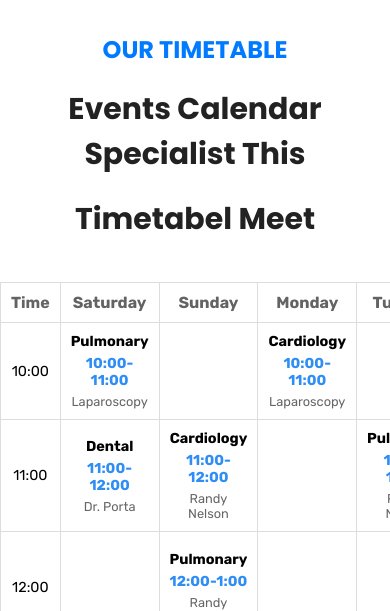
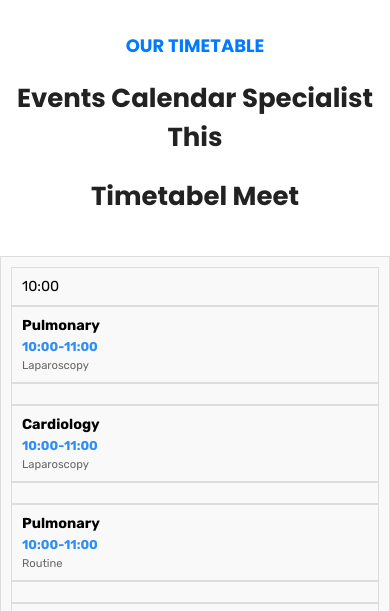
Before and after one commit to quynh150105/HIT15_BTL_Web_Nhom3, a plain HTML site: page pages/Timetable/index.html in a window 390 px wide. Shown: the part 211-822 px from the top of the page. Drawn offline with Linux system fonts and the light colour scheme.

Commit message:
them responsive

```diff
--- a/pages/Doctor_details/index.html
+++ b/pages/Doctor_details/index.html
@@ -11,6 +11,7 @@
   <link rel="stylesheet"
     href="https://fonts.googleapis.com/css2?family=Rubik:ital,wght@0,300..900;1,300..900&display=swap">
   <link rel="stylesheet" href="style.css">
+  <link rel="stylesheet" href="responsive.css">
 </head>
 
 <body>
--- a/pages/Doctor_details/responsive.css
+++ b/pages/Doctor_details/responsive.css
@@ -0,0 +1,113 @@
+/* Responsive cho màn hình nhỏ hơn 1200px */
+@media (max-width: 1200px) {
+    section {
+      padding: 20px 150px;
+    }
+
+    .profile-details h2 {
+      font-size: 30px;
+    }
+
+    .profile-details p {
+      font-size: 18px;
+    }
+  }
+
+  /* Responsive cho màn hình nhỏ hơn 992px */
+  @media (max-width: 992px) {
+    section {
+      padding: 20px 80px;
+    }
+
+    .main1 {
+      flex-direction: column;
+      align-items: center;
+      text-align: center;
+    }
+
+    .left {
+      width: 80%;
+    }
+
+    .right {
+      width: 100%;
+      padding-left: 0;
+      margin-top: 20px;
+    }
+
+    .info-grid {
+      grid-template-columns: 1fr;
+    }
+
+    .main3 {
+      grid-template-columns: 1fr;
+    }
+  }
+
+  /* Responsive cho màn hình nhỏ hơn 768px */
+  @media (max-width: 768px) {
+    section {
+      padding: 20px 30px;
+    }
+
+    .profile-details h2 {
+      font-size: 26px;
+    }
+
+    .profile-details p {
+      font-size: 16px;
+    }
+
+    .info-item {
+      flex-direction: column;
+      text-align: center;
+    }
+
+    .team-container {
+      grid-template-columns: 1fr 1fr;
+    }
+
+    .team-member h3 {
+      font-size: 1rem;
+    }
+
+    .team-member p {
+      font-size: 0.85rem;
+    }
+  }
+
+  /* Responsive cho màn hình nhỏ hơn 576px */
+  @media (max-width: 576px) {
+    section {
+      padding: 10px;
+    }
+
+    .main1 {
+      flex-direction: column;
+    }
+
+    .left {
+      width: 100%;
+    }
+
+    .profile-details h2 {
+      font-size: 22px;
+    }
+
+    .profile-details p {
+      font-size: 14px;
+    }
+
+    .info-grid {
+      grid-template-columns: 1fr;
+    }
+
+    .team-container {
+      grid-template-columns: 1fr;
+    }
+
+    .team-member img {
+      height: 150px;
+      object-fit: cover;
+    }
+  }
--- a/pages/Doctor_details/style.css
+++ b/pages/Doctor_details/style.css
@@ -210,6 +210,7 @@ footer p,footer a, footer h4, footer li{
     display: flex;
     justify-content: space-between;
 }
+/*main*/
 section{
     padding: 20px 250px 20px 250px;
 }
--- a/pages/Timetable/index.html
+++ b/pages/Timetable/index.html
@@ -11,6 +11,7 @@
     <link rel="stylesheet"
         href="https://fonts.googleapis.com/css2?family=Rubik:ital,wght@0,300..900;1,300..900&display=swap">
     <link rel="stylesheet" href="style.css">
+    <link rel="stylesheet" href="responsive.css">
 </head>
 
 <body>
--- a/pages/Timetable/responsive.css
+++ b/pages/Timetable/responsive.css
@@ -0,0 +1,80 @@
+/* Responsive cho màn hình nhỏ hơn 992px */
+@media (max-width: 992px) {
+    .schedule-table th,
+    .schedule-table td {
+      padding: 8px;
+      font-size: 0.85rem;
+    }
+
+    .schedule-table td span {
+      font-size: 0.8rem;
+    }
+
+    .schedule-table td .detail {
+      font-size: 0.7rem;
+    }
+  }
+
+  /* Responsive cho màn hình nhỏ hơn 768px */
+  @media (max-width: 768px) {
+    .schedule-section {
+      overflow-x: auto;
+    }
+
+    .schedule-table {
+      width: 100%;
+      display: block;
+      overflow-x: auto;
+      white-space: nowrap;
+    }
+
+    .schedule-table th,
+    .schedule-table td {
+      font-size: 0.8rem;
+      padding: 6px;
+    }
+
+    .main1 h2 {
+      font-size: 26px;
+    }
+
+    .main1 h4 {
+      font-size: 18px;
+    }
+  }
+
+  /* Responsive cho màn hình nhỏ hơn 576px */
+  @media (max-width: 576px) {
+    .schedule-table thead {
+      display: none;
+    }
+
+    .schedule-table,
+    .schedule-table tbody,
+    .schedule-table tr,
+    .schedule-table td {
+      display: block;
+      width: 100%;
+    }
+
+    .schedule-table tr {
+      margin-bottom: 15px;
+      border: 1px solid #ddd;
+      padding: 10px;
+      background-color: #f9f9f9;
+    }
+
+    .schedule-table td {
+      text-align: left;
+      padding: 10px;
+      position: relative;
+      font-size: 0.9rem;
+    }
+
+    .schedule-table td::before {
+      content: attr(data-label);
+      font-weight: bold;
+      display: block;
+      color: #007bff;
+    }
+  }
--- a/pages/Timetable/style.css
+++ b/pages/Timetable/style.css
@@ -249,12 +249,17 @@ footer p,footer a, footer h4, footer li{
     font-weight: bold;
     margin-top: 5px;
   }
-
+  .schedule-table td:hover  span {
+    color:white;
+  }
   .schedule-table td .detail {
     color: #666;
     font-size: 0.8rem;
     margin-top: 5px;
   }
+  .schedule-table td:hover .detail{
+    color: white;
+  }
   .schedule-table td:hover {
     background-color: #007bff;
     color: #fff;
```
